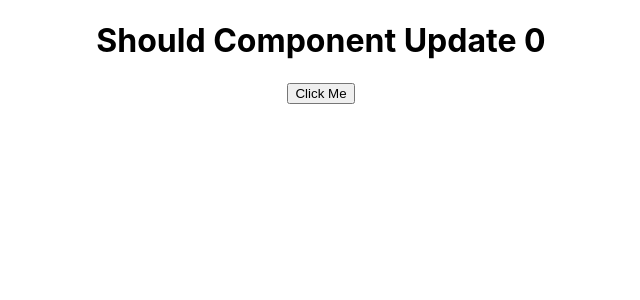
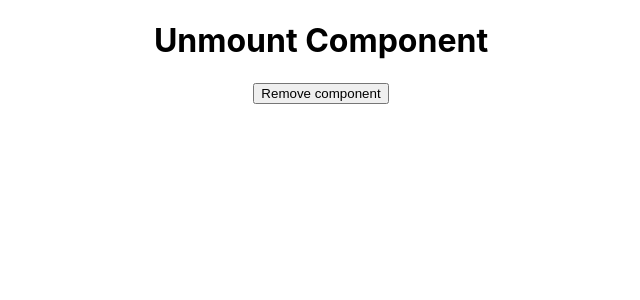
Before and after one commit to yuvraj-github/React-Tutorials, a React (Create React App) app: page / in a window 1280 px wide. Shown: the top 300 px of the page, without its empty margins (319-959 px from the left). Built offline with nearby package versions, Linux system fonts and the light colour scheme.

Commit message:
Added component will unmount concept

```diff
--- a/src/App.js
+++ b/src/App.js
@@ -1,6 +1,7 @@
 import './App.css';
 import React, { useState } from 'react';
-import ShoudComponentUpdate from './Class Component/ShouldComponentUpdate';
+import ComponentWillUnmount from './Class Component/ComponentWillUnmount';
+//import ShoudComponentUpdate from './Class Component/ShouldComponentUpdate';
 //import ComponentDidUpdate from './Class Component/ComponentDidUpdate';
 //import ComponentDidMount from './Class Component/ComponentDidMount';
 //import PropsAsFunction from './Functional Component/PropsAsFunciton';
@@ -38,7 +39,8 @@ function App() {
       {/* <PropsAsFunction data={getData}/> */}
       {/* <ComponentDidMount /> */}
       {/* <ComponentDidUpdate /> */}
-      <ShoudComponentUpdate />
+      {/* <ShoudComponentUpdate /> */}
+      <ComponentWillUnmount />
     </div>
   );
 }
--- /dev/null
+++ b/src/Class Component/ComponentWillUnmount.js
@@ -0,0 +1,31 @@
+/**
+ *
+ * This is called before the component is destroyed or unmounted from the DOM.
+ */
+
+import { Component } from "react";
+import UnmountComponent from "./UnmountComponent";
+
+class ComponentWillUnmount extends Component {
+    constructor() {
+        super()
+        this.state = {
+            show: true
+        }
+    }
+    render() {
+        console.log('render')
+        return (
+            <div>
+                {
+                    this.state.show ?
+                        <UnmountComponent /> :
+                        <h3>Removed</h3>
+                }
+                <button onClick={() => this.setState({ show: !this.state.show })}>Remove component</button>
+            </div>
+        )
+    }
+}
+
+export default ComponentWillUnmount
--- /dev/null
+++ b/src/Class Component/UnmountComponent.js
@@ -0,0 +1,16 @@
+import { Component } from "react";
+
+class UnmountComponent extends Component {
+    componentWillUnmount() {
+        console.log('componentWillUnmount');
+    }
+    render() {
+        return (
+            <div>
+                <h1> Unmount Component</h1>
+            </div>
+        )
+    }
+}
+
+export default UnmountComponent
```
